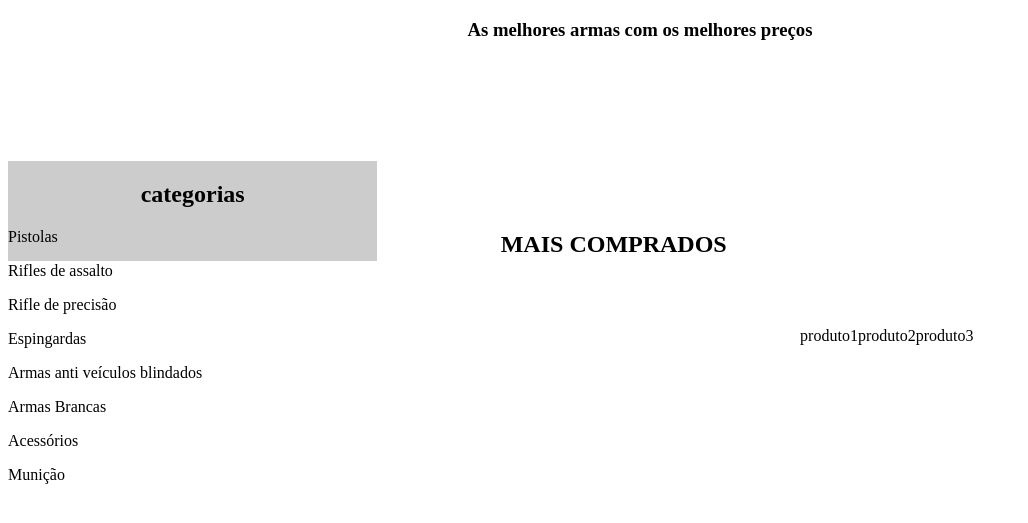
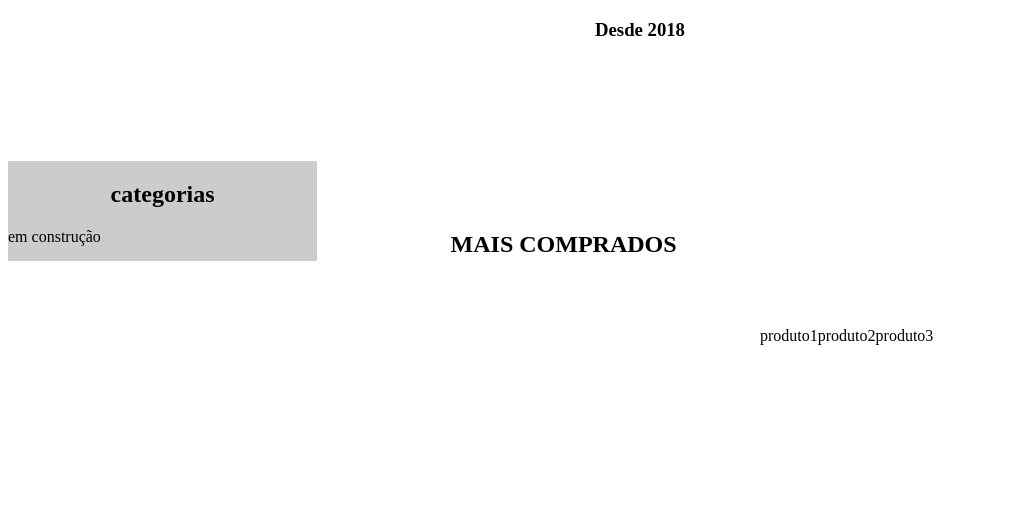
Before and after one commit to Renan-Jorge-Meireles/Loja, a plain HTML site: page index.html in a window 1280 px wide. Shown: the part 137-660 px from the top of the page, without its empty margins (0-1028 px from the left). Drawn offline with Linux system fonts and the light colour scheme.

Commit message:
27-04
tirei as categorias

```diff
--- a/index.html
+++ b/index.html
@@ -8,21 +8,17 @@
     <header>
         <a href="carro.html" target="_blank">carro</a>
         <h1>José Armas</h1>
-        <h3>As melhores armas com os melhores preços</h3>
+        <h3>Desde 2018
+        </h3>
 
 
     </header>
 
     <aside>
         <h2>categorias</h2>
-        <p>Pistolas</p>
-        <p>Rifles de assalto</p>
-        <p>Rifle de precisão</p>
-        <p>Espingardas</p>
-        <p>Armas anti veículos blindados</p>
-        <p>Armas Brancas</p>
-        <p>Acessórios</p>
-        <p>Munição</p>
+
+        <p>em construção</p>
+
 
     </aside>
 
```
